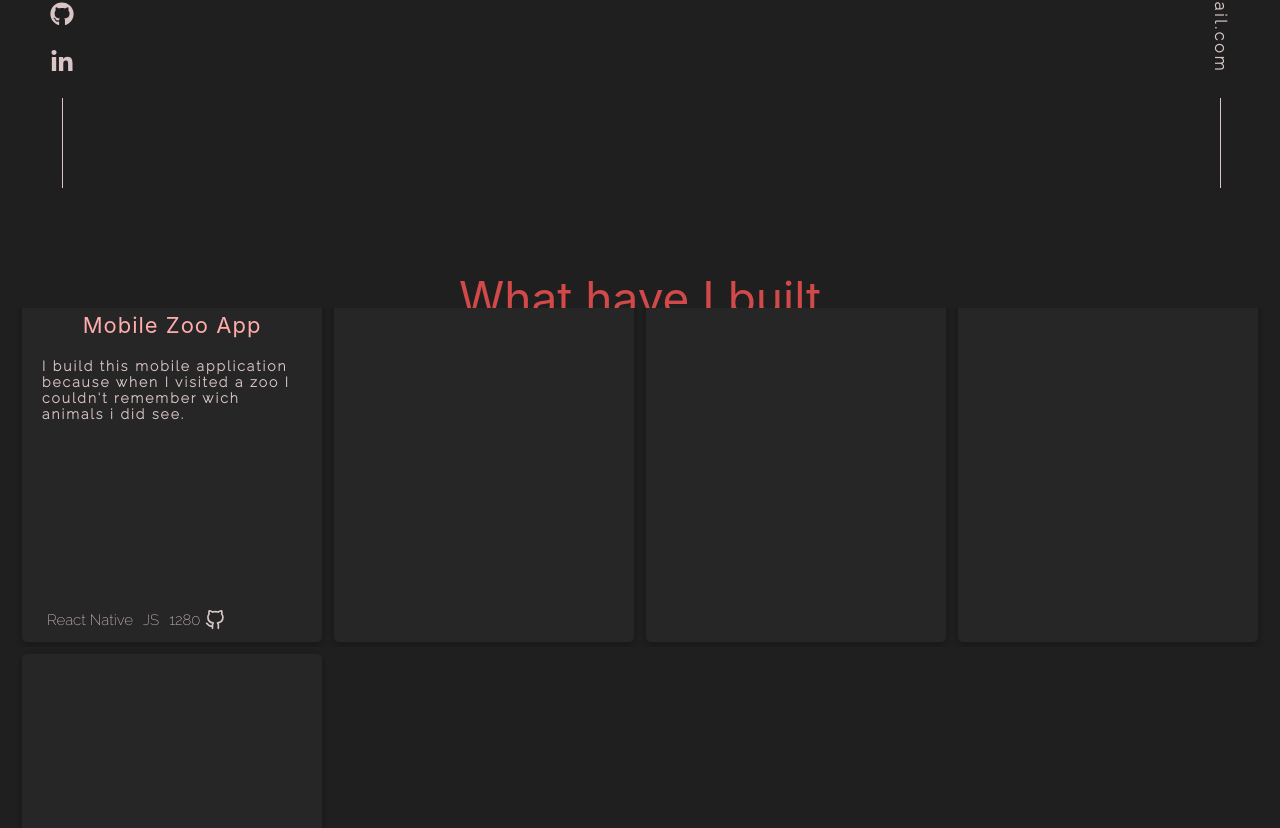
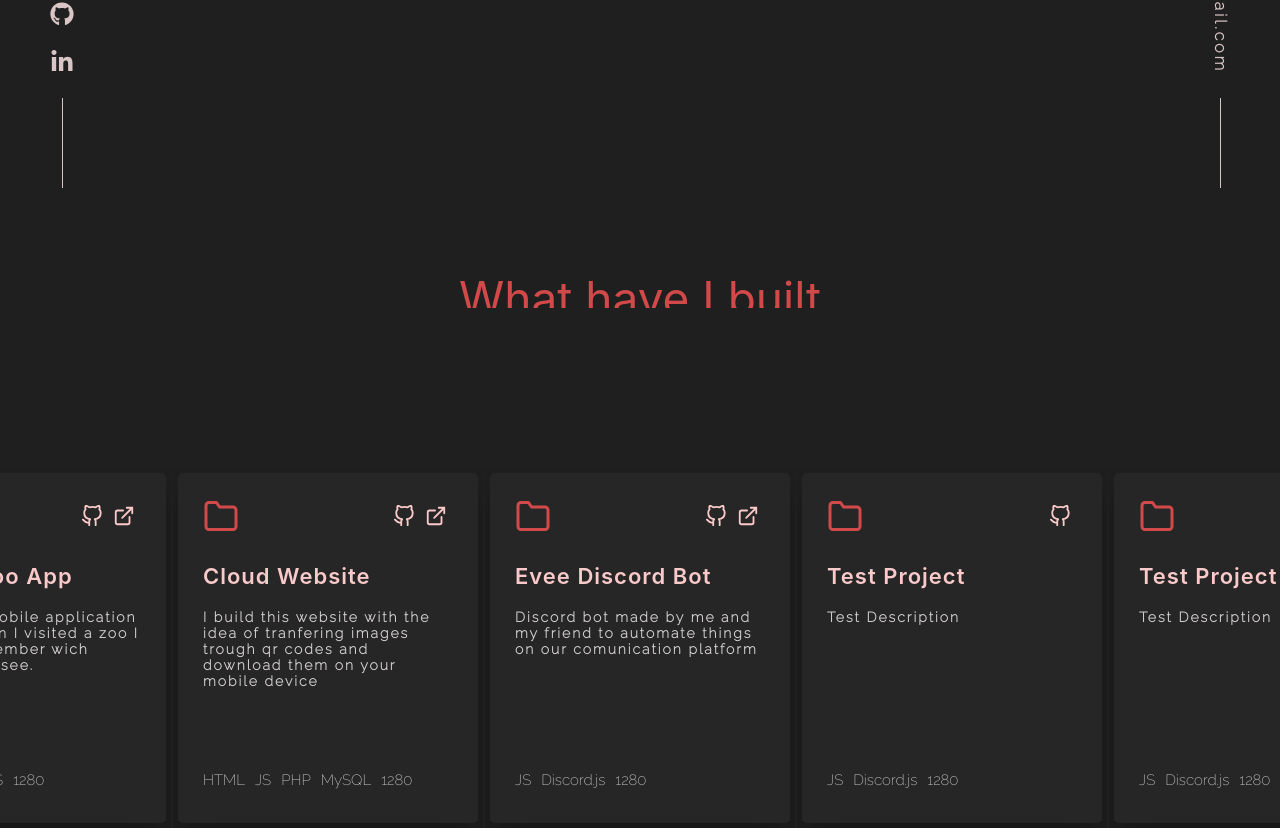
Before and after one commit to diogodeese/Portfolio, a React (Create React App) app: page / in a window 1280 px wide. Shown: the part 612-1440 px from the top of the page. Built offline with nearby package versions, Linux system fonts and the light colour scheme.

Commit message:
Updated Projects Component

```diff
--- a/src/components/Projects/Projects.css
+++ b/src/components/Projects/Projects.css
@@ -34,22 +34,58 @@
   height: 350px;
   width: 300px;
   margin: 5px;
-  padding: 20px;
+  padding: 25px;
   position: relative;
   background-color: #262626;
   border-radius: 5px;
-  box-shadow: rgba(0, 0, 0, 0.24) 0px 4px 8px;
+  box-shadow: rgba(0, 0, 0, 0.26) 0px 22px 36px;
+  transition: transform ease 400ms;
+}
+
+.Project:hover {
+  cursor: default;
+  transform: translate(0, -5px);
+}
+
+.Project-main-icon {
+  float: left;
+  text-align: left;
+  font-size: 36px;
+  color: #d14949;
+  background-color: transparent;
+}
+
+.Project-links {
+  align-items: center;
+  justify-content: flex-end;
+  display: flex;
+  width: 85%;
+  height: 40px;
+  margin-bottom: 25px;
+  background-color: transparent;
+}
+
+.Project-links li {
+  margin-inline: 5px;
+  background-color: transparent;
+}
+
+.Project-icons {
+  font-size: 22px;
+  color: #facaca;
+  cursor: pointer;
+  background-color: transparent;
 }
 
 .Project h2 {
-  text-align: center;
+  text-align: left;
   font-size: 22px;
   font-family: "Calibre", "Inter", "San Francisco", "SF Pro Text", -apple-system,
     system-ui, sans-serif;
-  font-weight: 400;
+  font-weight: 600;
   letter-spacing: 1px;
   background-color: transparent;
-  color: #ffacac;
+  color: #facaca;
 }
 
 .Project h4 {
@@ -57,14 +93,17 @@
   margin-bottom: 20px;
   font-size: 14px;
   letter-spacing: 2px;
-  color: #d9c5c5;
+  color: #d1cdcd;
   background-color: transparent;
 }
 
 .Project-footer {
   width: 100%;
   position: absolute;
-  bottom: 0;
+  display: flex;
+  bottom: 25px;
+  left: 0;
+  padding-inline: 20px;
   background-color: transparent;
 }
 
@@ -77,13 +116,5 @@
 .Project-footer li {
   padding: 5px;
   font-size: 15px;
-  color: #d9c5c5;
+  color: #d1cdcd;
 }
-
-.Project-footer-github {
-  font-size: 20px;
-  color: #d9c5c5;
-  margin-bottom: 8px;
-  cursor: pointer;
-  background-color: transparent;
-}
--- a/src/components/Projects/Projects.js
+++ b/src/components/Projects/Projects.js
@@ -1,6 +1,7 @@
 import React from "react";
 import useWindowDimensions from "../WindowDimensions";
-import { FiGithub } from "react-icons/fi";
+import { FiFolder, FiGithub, FiExternalLink } from "react-icons/fi";
+import { projects } from "./DoneProjects";
 import "./Projects.css";
 
 export default function Projects() {
@@ -14,37 +15,45 @@ export default function Projects() {
       <div className="Projects-container">
         <table>
           <tr>
+            {projects.map((project) => (
               <td>
                 <div className="Project">
-                <h2>Mobile Zoo App</h2>
-                <h4>
-                  I build this mobile application because when I visited a zoo I
-                  couldn't remember wich animals i did see.
-                </h4>
+                  <FiFolder className="Project-main-icon" />
+                  <ul className="Project-links">
+                    {project.links
+                      .filter((link) => link.name === "GitHub")
+                      .map((link) => (
+                        <li>
+                          <FiGithub
+                            className="Project-icons"
+                            onClick={() => window.open(link.link)}
+                          />
+                        </li>
+                      ))}
+                    {project.links
+                      .filter((link) => link.name === "External Link")
+                      .map((link) => (
+                        <li>
+                          <FiExternalLink
+                            className="Project-icons"
+                            onClick={() => window.open(link.link)}
+                          />
+                        </li>
+                      ))}
+                  </ul>
+                  <h2>{project.title}</h2>
+                  <h4>{project.description}</h4>
                   <div className="Project-footer">
-                  <ul>
-                    <li>React Native</li>
-                    <li>JS</li>
+                    <ul className="Project-footer-languages">
+                      {project.languages.map((language) => (
+                        <li>{language}</li>
+                      ))}
                       <li>{width}</li>
                     </ul>
-                  <FiGithub className="Project-footer-github" />
                   </div>
                 </div>
               </td>
-            <td>
-              <div className="Project"></div>
-            </td>
-            <td>
-              <div className="Project"></div>
-            </td>
-            <td>
-              <div className="Project"></div>
-            </td>
-          </tr>
-          <tr>
-            <td>
-              <div className="Project"></div>
-            </td>
+            ))}
           </tr>
         </table>
       </div>
```
Lines whose indentation alone changed are shown as unchanged.
